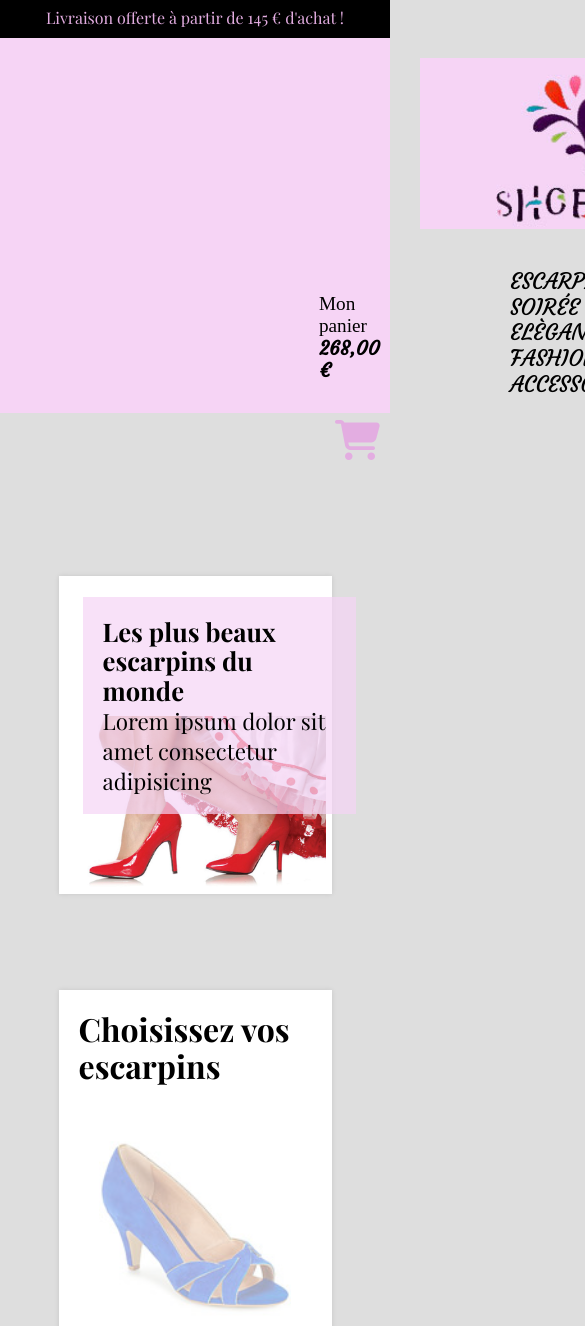
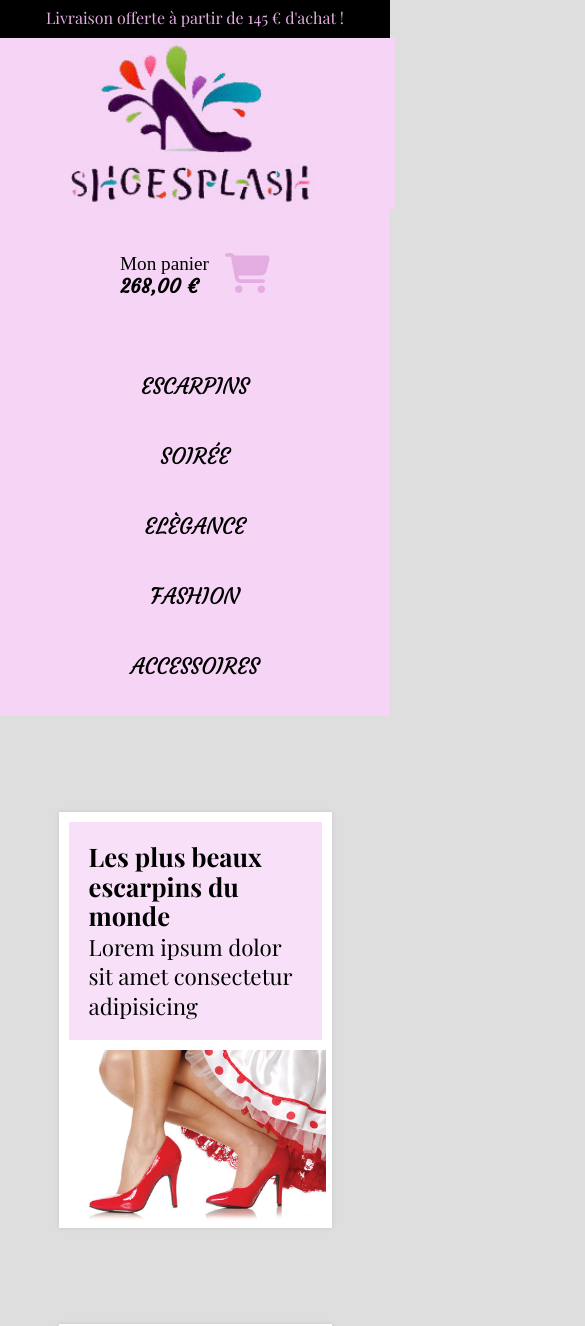
Before and after one commit to morganelcvz/ShoesPlash, a plain HTML site: page index.html in a window 390 px wide. Shown: the top 1326 px of the page, 585 px wide, since content can reach past the window. Drawn offline with nearby package versions, Linux system fonts and the light colour scheme.

Commit message:
responsive 640

```diff
--- a/css/style.css
+++ b/css/style.css
@@ -1,6 +1,4 @@
-@media (max-width:640) {
 
-}
 
 body {
     margin:0px;
@@ -31,10 +29,14 @@ header {
 
 header .container {
     margin:0 25rem;
+    text-align:center;
 }
 
 header .container img {
-    padding:20px;
+    padding:0px;
+    position:relative;
+    left:-16rem;
+
 }
 
 #cart {
@@ -73,6 +75,7 @@ header .container img {
 nav {
     padding:15px;
     text-align:center;
+    position:relative;
 }
 
 nav a {
@@ -83,6 +86,7 @@ nav a {
     margin-left:80px;
     text-transform:uppercase;
     padding:15px;
+    line-height:2.5rem;
 }
 
 nav a:hover {
@@ -197,6 +201,7 @@ main.container {
     background:white;
     padding:20px;
     box-shadow: 0 0 5px rgba(0,0, 0, 0.1);
+    margin:10px 0px;
 }
 
 #new h2 {
@@ -228,6 +233,7 @@ main.container {
     background:white;
     padding:20px;
     box-shadow: 0 0 5px rgba(0,0, 0, 0.1);
+    margin:10px 0px;
 }
 
 #best h2 {
@@ -242,6 +248,7 @@ main.container {
     background:white;
     padding:20px;
     box-shadow: 0 0 5px rgba(0,0, 0, 0.1);
+    margin:10px 0px;
 }
 
 #crush h2 {
@@ -294,14 +301,124 @@ footer {
 
 #bottombar h2 {
     text-align:center;
-    margin-left:2.8rem;
 }
 
 #bottombar ul {
     list-style-type: none;
+    padding:0px;
 }
 
 #bottombar li {
     margin-top:10px;
 
 }
+
+@media (max-width:640px) {
+
+    /********HEADER********/
+
+    header .container {
+        display:flex;
+        flex-direction: column;
+        align-items: center;
+        justify-content: center;
+        text-align:center;
+        margin:0rem;
+    }
+
+    header .container img {
+        padding:0px;
+        position:relative;
+        left:0rem;
+    }
+
+    /***********NAV************/
+
+    nav {
+        padding:15px;
+        text-align:center;
+        position:relative;
+        display:flex;
+        flex-direction: column;
+    }
+
+    nav a {
+        font-family:courgette;
+        font-size:1.4rem;
+        text-decoration:none;
+        color:#000;
+        margin-left:0px;
+        text-transform:uppercase;
+        padding:15px;
+        line-height:2.5rem;
+    }
+
+    /********SECTION 1********/
+
+
+    #slider h2 {
+        background:rgba(246,212,245, 0.7);
+        float:left;
+        padding:20px;
+        font-family:playfair display;
+        font-size:1.6rem;
+        z-index:3;
+        position:relative;
+        text-align:left;
+        left:0rem;
+        margin:10px;
+    }
+
+
+    #slider img {
+        width: 96%;
+        float:center;
+        z-index: 1;
+        margin-top:0rem;
+        position:relative;
+    }
+
+    /********SECTION 2********/
+
+    #select {
+        text-align:center;
+    }
+
+    #select h1 {
+        font-family: playfair display;
+        color: #000;
+        order: 1;
+        width: 100%;
+        padding-left:0px;
+      }
+
+    /********SECTION 3********/
+
+    #news {
+        display:flex;
+        flex-direction: column;
+        justify-content:center;
+        align-items: center;
+        flex-wrap: wrap;
+        margin-top:6rem;
+        margin-bottom:6rem;
+    }
+
+    /*******FOOTER*******/
+
+    #info {
+        display:flex;
+        flex-direction: column;
+        align-items: center;
+        justify-content: center;
+    }
+
+    #bottombar {
+        display:flex;
+        flex-direction: column;
+        align-items: center;
+        justify-content:center;
+        text-align:center;
+    }
+
+}
```
